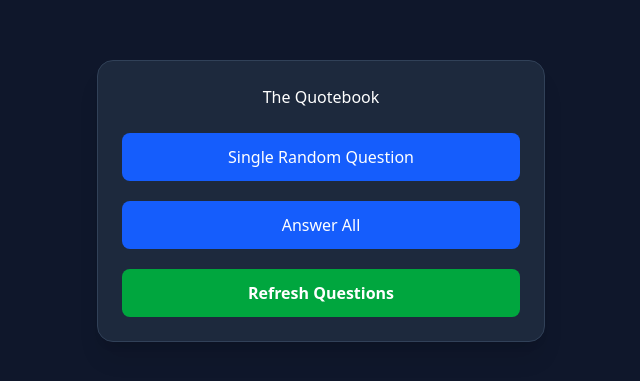
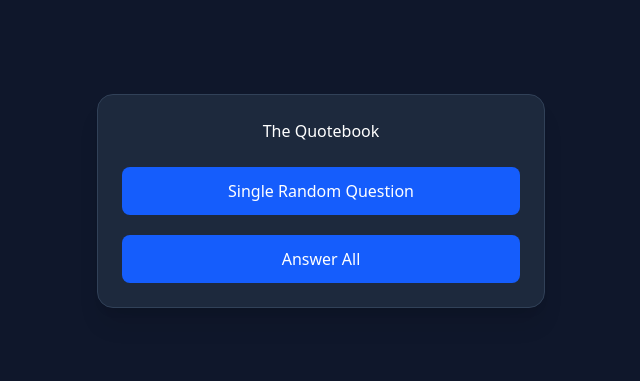
Before and after one commit to RussellWA/The-Quotebook, a React app: page / in a window 1280 px wide. Shown: the part 199-580 px from the top of the page, without its empty margins (319-959 px from the left). Built offline with nearby package versions, Linux system fonts and the light colour scheme; the HTML template or start-up script is replaced by a standard one.

Commit message:
Changes
stuff

```diff
--- a/src/views/GameScreen.tsx
+++ b/src/views/GameScreen.tsx
@@ -16,20 +16,18 @@ export default function Game({ mode, onFinish }: GameProps) {
     const [selectedOption, setSelectedOption] = useState<string | null>(null);
     const [score, setScore] = useState(0);
 
-    const [isSubmitting, setIsSubmitting] = useState(false); // API loading state
-    const [isAnswered, setIsAnswered] = useState(false);     // Did we check the answer?
+    const [isSubmitting, setIsSubmitting] = useState(false);
+    const [isAnswered, setIsAnswered] = useState(false);
     const [feedback, setFeedback] = useState<{ text: string, isCorrect: boolean } | null>(null);
 
     useEffect(() => {
         const fetchQuestions = async () => {
             try {
-                const res = await fetch('https://quotebook-be.vercel.app/api/quiz/start', {
-                    method: 'POST'
+                const res = await fetch('https://quotebook-be.vercel.app/api/startquiz', {
+                    method: 'GET'
                 });
 
-                const result = await res.json();
-
-                const data = result.questions;
+                const data: Question[] = await res.json();
 
                 if (mode === 'single') {
                     const random = data[Math.floor(Math.random() * data.length)];
@@ -54,7 +52,7 @@ export default function Game({ mode, onFinish }: GameProps) {
 
         const currQuestion = questions[currentIndex];
 
-        const res = await fetch('https://quotebook-be.vercel.app/api/quiz/answer', {
+        const res = await fetch('https://quotebook-be.vercel.app/api/answer', {
             method: 'POST',
             headers: { 'Content-Type': 'application/json' },
             body: JSON.stringify({ question_id: currQuestion.id, answer: selectedOption })
@@ -132,6 +130,7 @@ export default function Game({ mode, onFinish }: GameProps) {
                         checked={selectedOption === option}
                         onChange={() => !isSubmitting && setSelectedOption(option)}
                         className="sr-only"
+                        disabled={isAnswered}
                     />
 
                     <div className={`w-6 h-6 rounded-full border-2 mr-4 flex items-center justify-center
--- a/src/views/WelcomeScreen.tsx
+++ b/src/views/WelcomeScreen.tsx
@@ -1,4 +1,4 @@
-import { useState } from "react";
+// import { useState } from "react";
 
 type GameMode = 'single' | 'all';
 
@@ -7,31 +7,31 @@ interface WelcomeProps {
 }
 
 export default function Welcome({ onStart }: WelcomeProps) {
-    const [isRefreshing, setIsRefreshing] = useState(false);
+    // const [isRefreshing, setIsRefreshing] = useState(false);
 
-    const onRefresh = async () => {
-        if (isRefreshing) return;
-        setIsRefreshing(true);
+    // const onRefresh = async () => {
+    //     if (isRefreshing) return;
+    //     setIsRefreshing(true);
 
-        try {
-            const res = await fetch('https://quotebook-be.vercel.app/api/quiz/refresh', {
-                method: 'POST'
-            });
+    //     try {
+    //         const res = await fetch('https://quotebook-be.vercel.app/api/quiz/refresh', {
+    //             method: 'POST'
+    //         });
 
-            if (!res.ok) {
-                throw new Error(`Server error: ${res.status}`);
-            }
+    //         if (!res.ok) {
+    //             throw new Error(`Server error: ${res.status}`);
+    //         }
 
-            const data = await res.json();
-            console.log("Refresh successful:", data);
+    //         const data = await res.json();
+    //         console.log("Refresh successful:", data);
 
-        } catch (err) {
-            console.error("Failed to refresh quiz data:", err);
-            alert("Failed to refresh data. Check console.");
-        } finally {
-            setIsRefreshing(false);
-        }
-    };
+    //     } catch (err) {
+    //         console.error("Failed to refresh quiz data:", err);
+    //         alert("Failed to refresh data. Check console.");
+    //     } finally {
+    //         setIsRefreshing(false);
+    //     }
+    // };
 
     return (
         <div className="text-center space-y-6">
@@ -49,7 +49,7 @@ export default function Welcome({ onStart }: WelcomeProps) {
                 >
                     Answer All
                 </button>
-                <button
+                {/* <button
                     onClick={onRefresh}
                     disabled={isRefreshing}
                     className={`w-full py-3 px-6 rounded-lg font-semibold transition-colors
@@ -59,7 +59,7 @@ export default function Welcome({ onStart }: WelcomeProps) {
                         }`}
                 >
                     {isRefreshing ? 'Refreshing...' : 'Refresh Questions'}
-                </button>
+                </button> */}
             </div>
         </div>
     );
```
